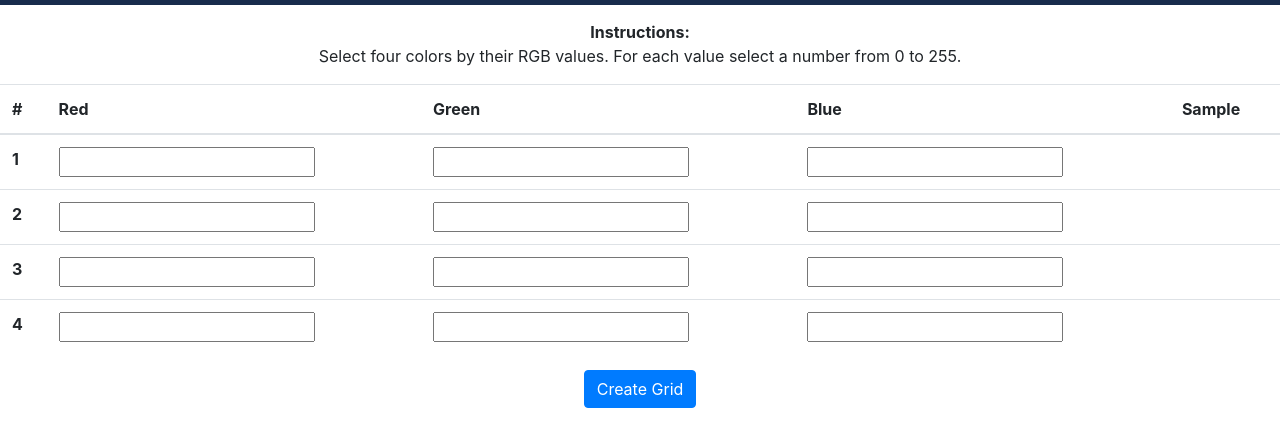
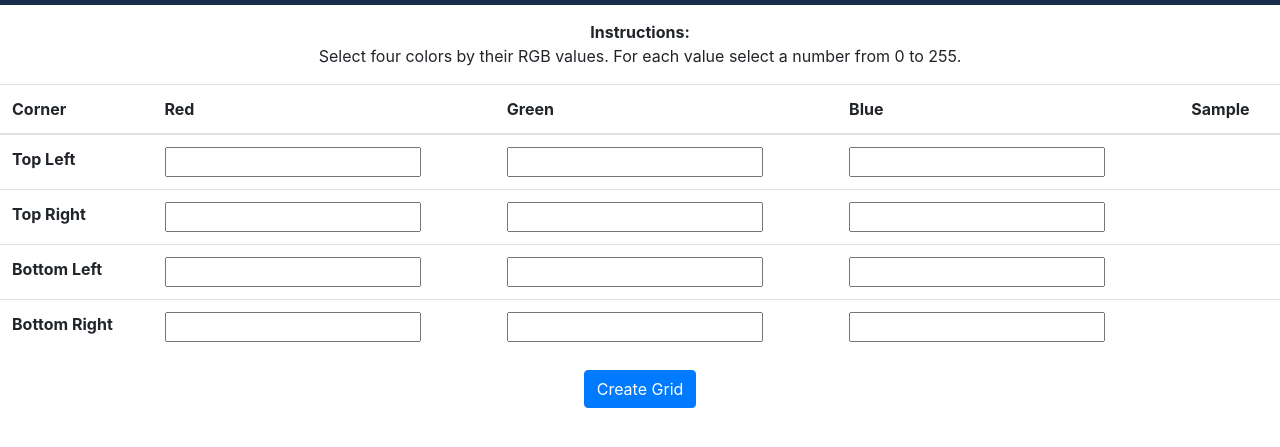
Before and after one commit to nsemmler/Q1-Project, a website: page index.html in a window 1280 px wide. Shown: the part 71-518 px from the top of the page. Drawn offline with nearby package versions, Linux system fonts and the light colour scheme.

Commit message:
Changed # in table with which corner the color will represent

```diff
--- a/index.html
+++ b/index.html
@@ -19,7 +19,7 @@
       <table class="table table-hover table-responsive-lg">
         <thead>
           <tr>
-            <th scope="col">#</th>
+            <th scope="col">Corner</th>
             <th scope="col">Red</th>
             <th scope="col">Green</th>
             <th scope="col">Blue</th>
@@ -28,28 +28,28 @@
         </thead>
         <tbody>
           <tr>
-            <th scope="row">1</th>
+            <th scope="row">Top Left</th>
             <td><input type="text" class="input-rgbval color1-r"></td>
             <td><input type="text" class="input-rgbval color1-g"></td>
             <td><input type="text" class="input-rgbval color1-b"></td>
             <td><div class="sample sample1"></div></td>
           </tr>
           <tr>
-            <th scope="row">2</th>
+            <th scope="row">Top Right</th>
             <td><input type="text" class="input-rgbval color2-r"></td>
             <td><input type="text" class="input-rgbval color2-g"></td>
             <td><input type="text" class="input-rgbval color2-b"></td>
             <td><div class="sample sample2"></div></td>
           </tr>
           <tr>
-            <th scope="row">3</th>
+            <th scope="row">Bottom Left</th>
             <td><input type="text" class="input-rgbval color3-r"></td>
             <td><input type="text" class="input-rgbval color3-g"></td>
             <td><input type="text" class="input-rgbval color3-b"></td>
             <td><div class="sample sample3"></div></td>
           </tr>
           <tr>
-            <th scope="row">4</th>
+            <th scope="row">Bottom Right</th>
             <td><input type="text" class="input-rgbval color4-r"></td>
             <td><input type="text" class="input-rgbval color4-g"></td>
             <td><input type="text" class="input-rgbval color4-b"></td>
```
